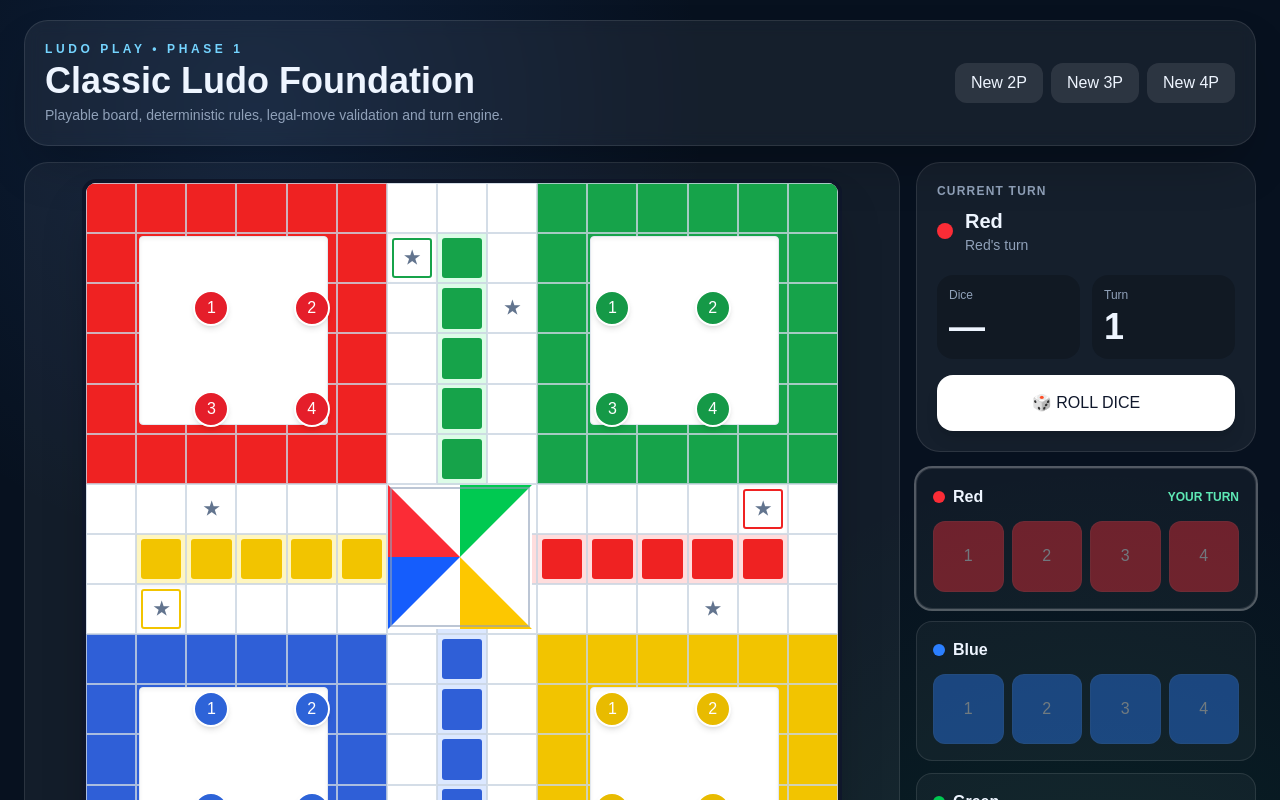
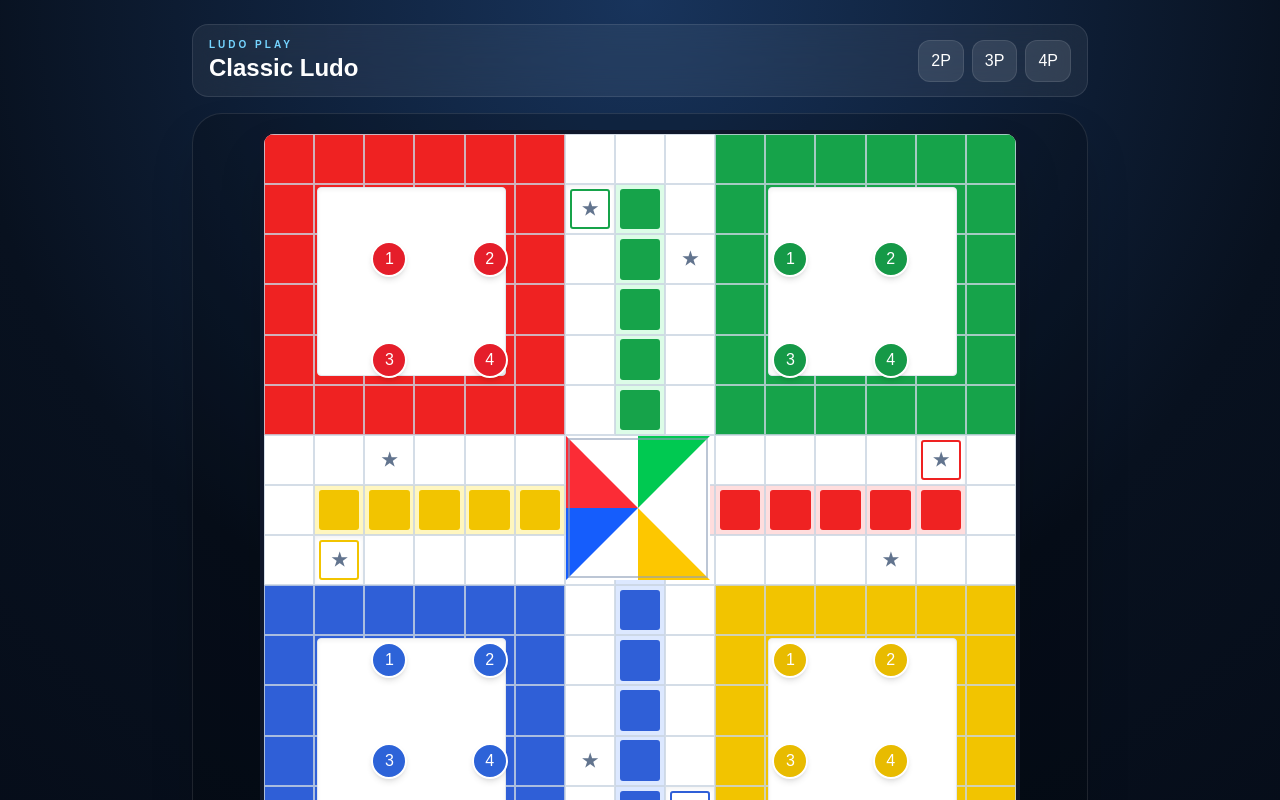
Before and after one commit to Shailendra76-sk/ludo, a Next.js app: page / in a window 1280 px wide. Shown: the top 800 px of the page. Built offline with nearby package versions, Linux system fonts and the light colour scheme.

Commit message:
UI: rebuild local table with classic board and bottom player controls

```diff
--- a/components/ludo-play.tsx
+++ b/components/ludo-play.tsx
@@ -2,146 +2,76 @@
 
 import { useState } from "react";
 import LudoBoard from "@/components/ludo-board";
-import { applyDice, createInitialState, getCurrentPlayer, getLegalMoves, globalTrackIndex, moveToken } from "@/game-engine/ludo-engine";
-import { COLOR_NAMES, FINISH_STEPS } from "@/game-engine/constants";
+import LudoPlayerDock from "@/components/ludo-player-dock";
+import { applyDice, createInitialState, getCurrentPlayer, getLegalMoves, moveToken } from "@/game-engine/ludo-engine";
 import { secureLocalDice } from "@/lib/random";
-import type { GameState, PlayerColor } from "@/lib/types";
-
-const DOT: Record<PlayerColor, string> = {
-  red: "bg-red-500",
-  blue: "bg-blue-500",
-  green: "bg-green-500",
-  yellow: "bg-amber-400",
-};
-
-const LANE: Record<PlayerColor, string> = {
-  red: "bg-red-100",
-  blue: "bg-blue-100",
-  green: "bg-green-100",
-  yellow: "bg-amber-100",
-};
-
-function cx(...items: Array<string | false | null | undefined>) {
-  return items.filter(Boolean).join(" ");
-}
+import type { GameState } from "@/lib/types";
 
 export default function LudoPlay() {
   const [state, setState] = useState<GameState>(() => createInitialState(4));
+
   const current = getCurrentPlayer(state);
   const legalMoves = getLegalMoves(state);
 
   function roll() {
     if (state.dice !== null || state.status !== "playing") return;
-    setState((s) => applyDice(s, secureLocalDice()));
+    setState((previous) => applyDice(previous, secureLocalDice()));
   }
 
   function selectToken(tokenId: number) {
-    setState((s) => moveToken(s, tokenId));
+    setState((previous) => moveToken(previous, tokenId));
   }
 
   function reset(players: 2 | 3 | 4) {
     setState(createInitialState(players));
   }
 
-  const cellCount = 225;
-
   return (
-    <main className="min-h-screen px-3 py-5 sm:px-6">
-      <div className="mx-auto flex max-w-7xl flex-col gap-4">
-        <header className="rounded-3xl border border-white/10 bg-white/[.06] p-5 shadow-2xl backdrop-blur">
-          <div className="flex flex-col justify-between gap-4 lg:flex-row lg:items-center">
+    <main className="min-h-screen bg-[radial-gradient(circle_at_top,#18345c_0,#08111f_48%,#040914_100%)] px-3 py-4 text-white sm:px-6 sm:py-6">
+      <div className="mx-auto flex max-w-4xl flex-col gap-4">
+        <header className="flex flex-wrap items-center justify-between gap-3 rounded-2xl border border-white/10 bg-white/[.06] px-4 py-3 backdrop-blur-xl">
           <div>
-              <p className="text-xs font-bold uppercase tracking-[.3em] text-sky-300">Ludo Play • Phase 1</p>
-              <h1 className="mt-1 text-3xl font-black sm:text-4xl">Classic Ludo Foundation</h1>
-              <p className="mt-1 text-sm text-slate-400">Playable board, deterministic rules, legal-move validation and turn engine.</p>
+            <p className="text-[10px] font-black uppercase tracking-[.3em] text-sky-300">Ludo Play</p>
+            <h1 className="text-xl font-black sm:text-2xl">Classic Ludo</h1>
           </div>
-            <div className="flex flex-wrap gap-2">
+          <div className="flex gap-2">
             {[2, 3, 4].map((players) => (
-                <button key={players} onClick={() => reset(players as 2 | 3 | 4)} className="rounded-xl bg-white/10 px-4 py-2 text-sm font-bold hover:bg-white/15">
-                  New {players}P
+              <button
+                key={players}
+                type="button"
+                onClick={() => reset(players as 2 | 3 | 4)}
+                className="rounded-xl border border-white/10 bg-white/10 px-3 py-2 text-xs font-black hover:bg-white/15"
+              >
+                {players}P
               </button>
             ))}
           </div>
-          </div>
         </header>
 
-        <section className="grid gap-4 lg:grid-cols-[1fr_340px]">
-          <div className="rounded-3xl border border-white/10 bg-white/[.05] p-2 sm:p-4">
+        <section className="rounded-[30px] border border-white/10 bg-black/20 p-2 shadow-2xl sm:p-4">
           <LudoBoard state={state} playerId={current.id} legalMoves={legalMoves} onToken={selectToken} />
-          </div>
+        </section>
 
-          <aside className="space-y-4">
-            <div className="rounded-3xl border border-white/10 bg-white/[.06] p-5">
-              <div className="text-xs font-bold uppercase tracking-widest text-slate-400">Current turn</div>
-              <div className="mt-2 flex items-center gap-3">
-                <span className={cx("h-4 w-4 rounded-full", DOT[current.color])} />
-                <div>
-                  <div className="text-xl font-black">{current.name}</div>
-                  <div className="text-sm text-slate-400">{state.message}</div>
-                </div>
-              </div>
-
-              <div className="mt-5 grid grid-cols-2 gap-3">
-                <div className="rounded-2xl bg-black/20 p-3">
-                  <div className="text-xs text-slate-400">Dice</div>
-                  <div className="mt-1 text-4xl font-black">{state.dice ?? "—"}</div>
-                </div>
-                <div className="rounded-2xl bg-black/20 p-3">
-                  <div className="text-xs text-slate-400">Turn</div>
-                  <div className="mt-1 text-4xl font-black">{state.turnNumber}</div>
-                </div>
-              </div>
-
-              <button
-                onClick={roll}
-                disabled={state.dice !== null || state.status !== "playing"}
-                className="mt-4 w-full rounded-2xl bg-white px-5 py-4 text-base font-black text-slate-900 shadow-lg transition hover:scale-[1.01] disabled:cursor-not-allowed disabled:opacity-40"
-              >
-                🎲 ROLL DICE
-              </button>
-            </div>
-
-            <div className="grid gap-3 sm:grid-cols-2 lg:grid-cols-1">
-              {state.players.map((player) => (
-                <div key={player.id} className={cx("rounded-2xl border border-white/10 bg-white/[.04] p-4", player.id === current.id ? "ring-2 ring-white/30" : "")}>
-                  <div className="flex items-center justify-between">
-                    <div className="flex items-center gap-2">
-                      <span className={cx("h-3 w-3 rounded-full", DOT[player.color])} />
-                      <span className="font-bold">{player.name}</span>
-                    </div>
-                    {player.id === current.id && <span className="text-xs font-bold text-emerald-300">YOUR TURN</span>}
-                  </div>
-                  <div className="mt-3 grid grid-cols-4 gap-2">
-                    {player.tokens.map((token) => {
-                      const active = player.id === current.id && legalMoves.includes(token.id);
-                      return (
-                        <button
-                          key={token.id}
-                          disabled={!active}
-                          onClick={() => selectToken(token.id)}
-                          className={cx("aspect-square rounded-xl border border-white/10 grid place-items-center text-sm font-black text-white", DOT[player.color], active ? "ring-2 ring-white" : "opacity-40")}
-                          title={token.steps >= FINISH_STEPS ? "Finished" : token.steps === 0 ? "Base" : "Step " + token.steps}
-                        >
-                          {token.steps >= FINISH_STEPS ? "✓" : token.id + 1}
-                        </button>
-                      );
-                    })}
-                  </div>
-                </div>
-              ))}
-            </div>
+        <LudoPlayerDock
+          state={state}
+          playerId={current.id}
+          legalMoves={legalMoves}
+          onRoll={roll}
+          onToken={selectToken}
+          local
+        />
 
         {state.status === "finished" && (
-              <div className="rounded-3xl border border-emerald-300/20 bg-emerald-400/10 p-5 text-center">
-                <div className="text-sm font-bold uppercase tracking-widest text-emerald-300">Game Over</div>
-                <div className="mt-2 text-3xl font-black">🏆 {state.players.find((p) => p.id === state.winnerId)?.name} wins!</div>
-                <button onClick={() => reset(state.config.playerCount)} className="mt-4 rounded-xl bg-white px-4 py-2 font-bold text-slate-900">
+          <div className="rounded-3xl border border-emerald-300/20 bg-emerald-400/10 p-6 text-center">
+            <div className="text-xs font-black uppercase tracking-[.25em] text-emerald-300">Game Over</div>
+            <div className="mt-2 text-3xl font-black">
+              🏆 {state.players.find((player) => player.id === state.winnerId)?.name} wins!
+            </div>
+            <button type="button" onClick={() => reset(state.config.playerCount)} className="mt-4 rounded-xl bg-white px-5 py-3 font-black text-slate-900">
               Play Again
             </button>
           </div>
         )}
-          </aside>
-        </section>
       </div>
     </main>
   );
```
Lines whose indentation alone changed are shown as unchanged.
